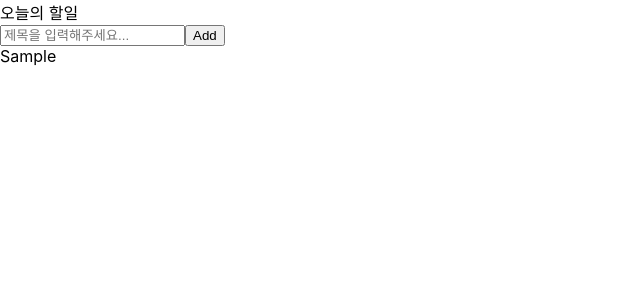
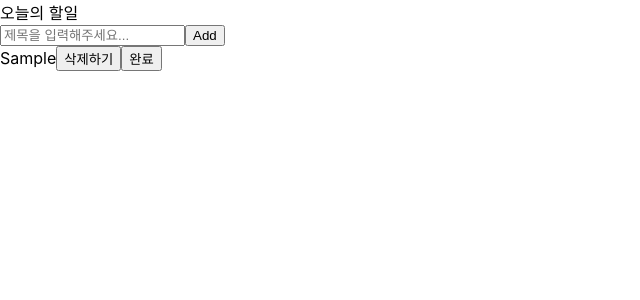
Before and after one commit to makepin2r/hh99_react_todolist, a React (Create React App) app: page / in a window 1280 px wide. Both pictures are taken after typing "Sample" into the empty fields and a click on the button "Add". Shown: the top 300 px of the page, without its empty margins (0-640 px from the left). Built offline with nearby package versions, Linux system fonts and the light colour scheme.

Commit message:
삭제 기능 구현

```diff
--- a/src/App.jsx
+++ b/src/App.jsx
@@ -24,16 +24,20 @@ const App = () => {
           text: val,
           isDone: false
         }
-        console.log(todo)
         setTodos(todos => todos.concat(todo)); // 불변성을 지키기 위해서 push 대신 concat 사용
         ++nextID;
       }
     }
 
+    // 투두 아이템 삭제 함수
+    const removeTodo = (id) => {
+      setTodos(todos => todos.filter(todo => todo.id !== id))
+    }
+
     return (
         <Template>
             <TodoInput insertTodo={insertTodo}/>
-            <TodoList todos={todos}/>
+            <TodoList todos={todos} removeTodo={removeTodo}/>
         </Template>
     );
 };
--- a/src/components/TodoItem.jsx
+++ b/src/components/TodoItem.jsx
@@ -1,11 +1,14 @@
 import React from 'react'
 
-const TodoItem = ({todo}) => {
+const TodoItem = ({todo, removeTodo}) => {
     const {id, text} = todo;
-    console.log(id)
-    console.log(text)
     return (
-      <div>{text}</div>
+      <div>
+        {text}
+        <button onClick={() => {removeTodo(id)}}>삭제하기</button>
+        {/* 왜 화살표 함수로? 인자 받아줘야 해서? */}
+        <button>완료</button>
+      </div>
     );
   }
 
--- a/src/components/TodoList.jsx
+++ b/src/components/TodoList.jsx
@@ -1,11 +1,11 @@
 import React from 'react'
 import TodoItem from './TodoItem';
 
-const TodoList = ({todos}) => {
+const TodoList = ({todos, removeTodo}) => {
     console.log("todos", todos)
     return(
         <div>
-            {todos.map(item => <TodoItem key={item.id} todo={item}/>)}
+            {todos.map(item => <TodoItem key={item.id} todo={item} removeTodo={removeTodo}/>)}
         </div>
     );
 }
```
